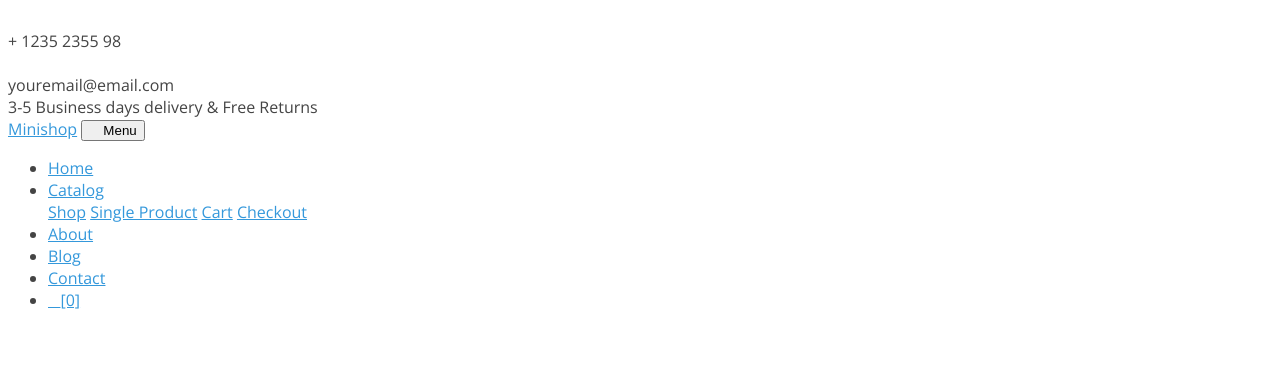
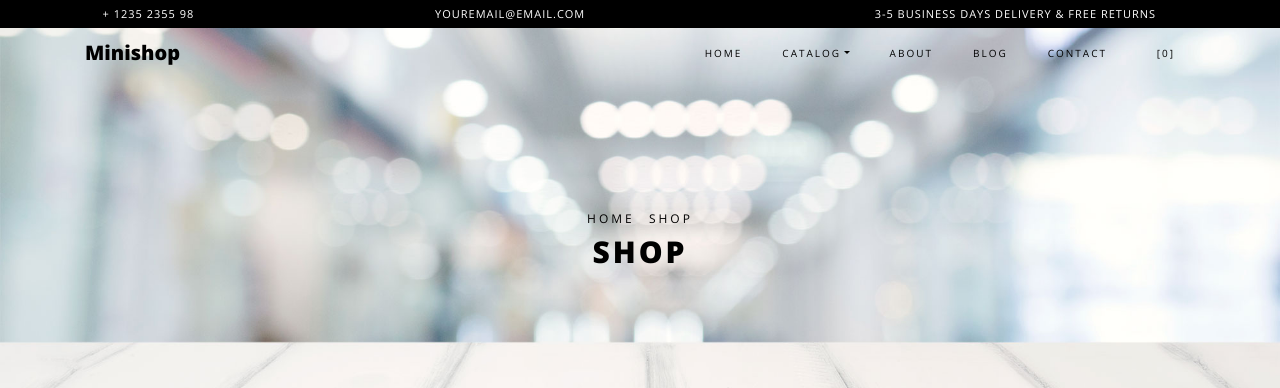
Before and after one commit to keeganyip/keeganyip.github.io, a Flask app: template templates/shop.html in a window 1280 px wide. Shown: the top 388 px of the page. Run offline with Flask 2, Linux system fonts and the light colour scheme; the template is opened without the code that fills it, so the values that code supplies are empty; some libraries are stand-ins or nearby versions; some web fonts are replaced.

Commit message:
team pic and nav bar

```diff
--- a/templates/includes/_navbar.html
+++ b/templates/includes/_navbar.html
@@ -24,7 +24,7 @@
                   <li><a href="#">Deep Drop Down 2</a></li>
                   <li><a href="#">Deep Drop Down 3</a></li>
                   <li><a href="#">Deep Drop Down 4</a></li>
-                  <li><a href="/shopindex">Deep Drop Down 5</a></li>
+                  <li><a href="/shopindex">Shop</a></li>
                 </ul>
               </li>
               <li><a href="#">Drop Down 3</a></li>
--- a/templates/shop.html
+++ b/templates/shop.html
@@ -7,24 +7,24 @@
 
     <link href="https://fonts.googleapis.com/css?family=Open+Sans:300,400,600,700,800" rel="stylesheet">
 
-    <link rel="stylesheet" href="css/open-iconic-bootstrap.min.css">
-    <link rel="stylesheet" href="css/animate.css">
+    <link rel="stylesheet" href="static/css/shopcss/open-iconic-bootstrap.min.css">
+    <link rel="stylesheet" href="static/css/shopcss/animate.css">
 
-    <link rel="stylesheet" href="css/owl.carousel.min.css">
-    <link rel="stylesheet" href="css/owl.theme.default.min.css">
-    <link rel="stylesheet" href="css/magnific-popup.css">
+    <link rel="stylesheet" href="static/css/shopcss/owl.carousel.min.css">
+    <link rel="stylesheet" href="static/css/shopcss/owl.theme.default.min.css">
+    <link rel="stylesheet" href="static/css/shopcss/magnific-popup.css">
 
-    <link rel="stylesheet" href="css/aos.css">
+    <link rel="stylesheet" href="static/css/shopcss/aos.css">
 
-    <link rel="stylesheet" href="css/ionicons.min.css">
+    <link rel="stylesheet" href="static/css/shopcss/ionicons.min.css">
 
-    <link rel="stylesheet" href="css/bootstrap-datepicker.css">
-    <link rel="stylesheet" href="css/jquery.timepicker.css">
+    <link rel="stylesheet" href="static/css/shopcss/bootstrap-datepicker.css">
+    <link rel="stylesheet" href="static/css/shopcss/jquery.timepicker.css">
 
 
-    <link rel="stylesheet" href="css/flaticon.css">
-    <link rel="stylesheet" href="css/icomoon.css">
-    <link rel="stylesheet" href="css/style.css">
+    <link rel="stylesheet" href="static/css/shopcss/flaticon.css">
+    <link rel="stylesheet" href="static/css/shopcss/icomoon.css">
+    <link rel="stylesheet" href="static/css/shopcss/style.css">
   </head>
   <body class="goto-here">
 		<div class="py-1 bg-black">
@@ -78,7 +78,7 @@
 	  </nav>
     <!-- END nav -->
 
-    <div class="hero-wrap hero-bread" style="background-image: url('images/bg_6.jpg');">
+    <div class="hero-wrap hero-bread" style="background-image: url('img/bg_6.jpg');">
       <div class="container">
         <div class="row no-gutters slider-text align-items-center justify-content-center">
           <div class="col-md-9 ftco-animate text-center">
@@ -96,7 +96,7 @@
     				<div class="row">
 		    			<div class="col-sm-12 col-md-12 col-lg-4 ftco-animate d-flex">
 		    				<div class="product d-flex flex-column">
-		    					<a href="#" class="img-prod"><img class="img-fluid" src="images/product-1.png" alt="Colorlib Template">
+		    					<a href="#" class="img-prod"><img class="img-fluid" src="img/product-1.png" alt="Colorlib Template">
 		    						<div class="overlay"></div>
 		    					</a>
 		    					<div class="text py-3 pb-4 px-3">
@@ -127,7 +127,7 @@
 		    			</div>
 		    			<div class="col-sm-12 col-md-12 col-lg-4 ftco-animate d-flex">
 		    				<div class="product d-flex flex-column">
-		    					<a href="#" class="img-prod"><img class="img-fluid" src="images/product-2.png" alt="Colorlib Template">
+		    					<a href="#" class="img-prod"><img class="img-fluid" src="img/product-2.png" alt="Colorlib Template">
 		    						<span class="status">50% Off</span>
 		    						<div class="overlay"></div>
 		    					</a>
@@ -159,7 +159,7 @@
 		    			</div>
 		    			<div class="col-sm-12 col-md-12 col-lg-4 ftco-animate d-flex">
 		    				<div class="product">
-		    					<a href="#" class="img-prod"><img class="img-fluid" src="images/product-3.png" alt="Colorlib Template">
+		    					<a href="#" class="img-prod"><img class="img-fluid" src="img/product-3.png" alt="Colorlib Template">
 			    					<div class="overlay"></div>
 			    				</a>
 		    					<div class="text py-3 pb-4 px-3">
@@ -190,7 +190,7 @@
 		    			</div>
 		    			<div class="col-sm-12 col-md-12 col-lg-4 ftco-animate d-flex">
 		    				<div class="product">
-		    					<a href="#" class="img-prod"><img class="img-fluid" src="images/product-4.png" alt="Colorlib Template">
+		    					<a href="#" class="img-prod"><img class="img-fluid" src="img/product-4.png" alt="Colorlib Template">
 		    						<div class="overlay"></div>
 		    					</a>
 		    					<div class="text py-3 pb-4 px-3">
@@ -222,7 +222,7 @@
 
 		    			<div class="col-sm-12 col-md-12 col-lg-4 ftco-animate d-flex">
 		    				<div class="product d-flex flex-column">
-		    					<a href="#" class="img-prod"><img class="img-fluid" src="images/product-5.png" alt="Colorlib Template">
+		    					<a href="#" class="img-prod"><img class="img-fluid" src="img/product-5.png" alt="Colorlib Template">
 		    						<div class="overlay"></div>
 		    					</a>
 		    					<div class="text py-3 pb-4 px-3">
@@ -253,7 +253,7 @@
 		    			</div>
 		    			<div class="col-sm-12 col-md-12 col-lg-4 ftco-animate d-flex">
 		    				<div class="product d-flex flex-column">
-		    					<a href="#" class="img-prod"><img class="img-fluid" src="images/product-6.png" alt="Colorlib Template">
+		    					<a href="#" class="img-prod"><img class="img-fluid" src="static/img/product-6.png" alt="Colorlib Template">
 		    						<span class="status">50% Off</span>
 		    						<div class="overlay"></div>
 		    					</a>
@@ -285,7 +285,7 @@
 		    			</div>
 		    			<div class="col-sm-12 col-md-12 col-lg-4 ftco-animate d-flex">
 		    				<div class="product">
-		    					<a href="#" class="img-prod"><img class="img-fluid" src="images/product-7.png" alt="Colorlib Template">
+		    					<a href="#" class="img-prod"><img class="img-fluid" src="static/img/product-7.png" alt="Colorlib Template">
 			    					<div class="overlay"></div>
 			    				</a>
 		    					<div class="text py-3 pb-4 px-3">
@@ -316,7 +316,7 @@
 		    			</div>
 		    			<div class="col-sm-12 col-md-12 col-lg-4 ftco-animate d-flex">
 		    				<div class="product">
-		    					<a href="#" class="img-prod"><img class="img-fluid" src="images/product-8.png" alt="Colorlib Template">
+		    					<a href="#" class="img-prod"><img class="img-fluid" src="static/img/product-8.png" alt="Colorlib Template">
 		    						<div class="overlay"></div>
 		    					</a>
 		    					<div class="text py-3 pb-4 px-3">
```
Also changed, not shown: other parts of templates/shop.html (+21 -21 lines).
